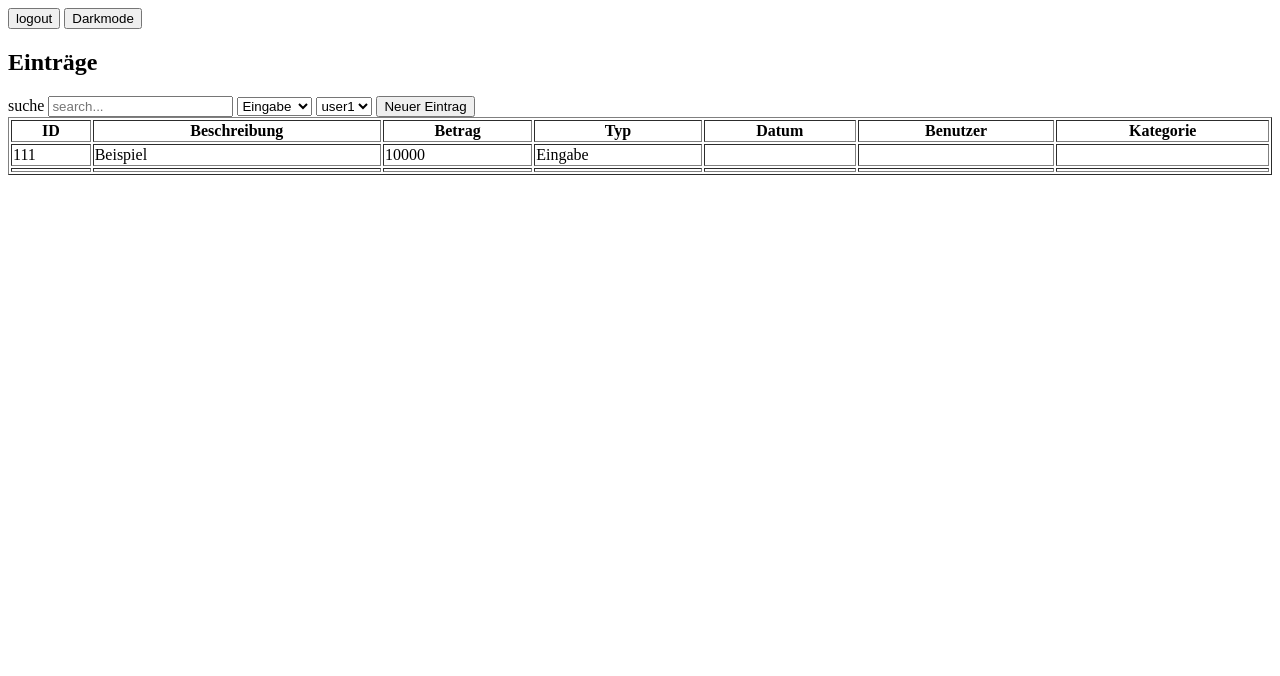
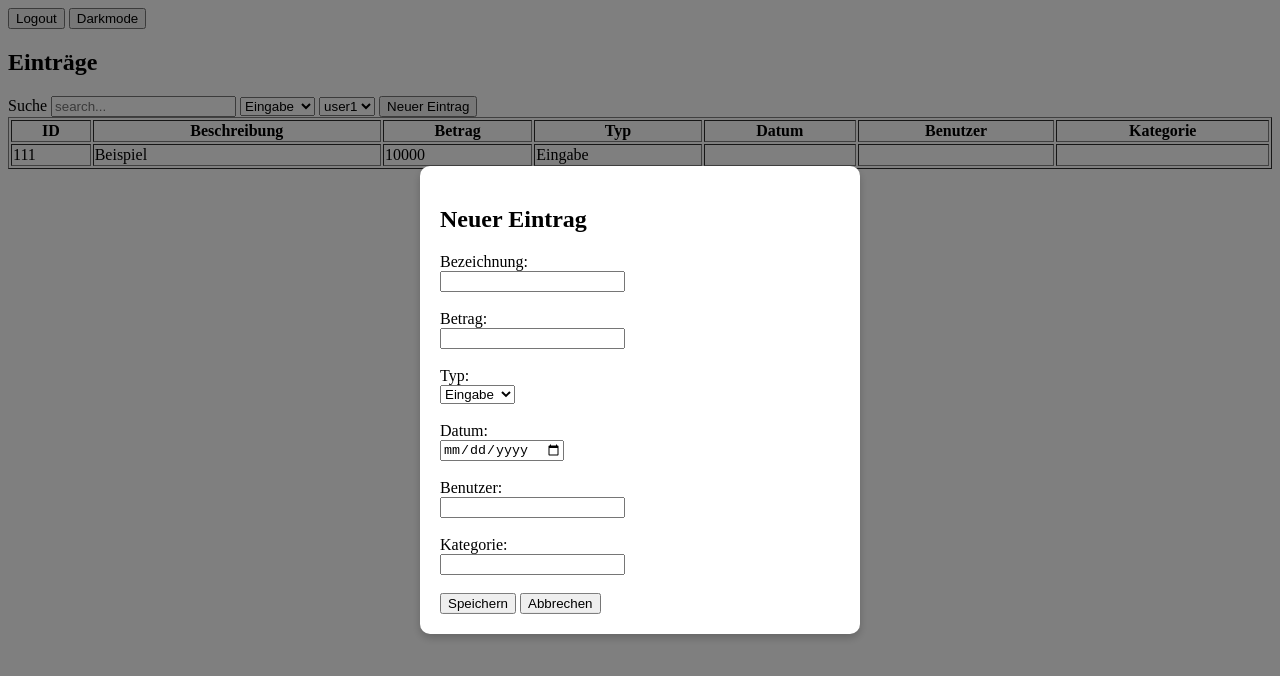
Before and after one commit to mepixop/Haushaltskasse_Website, a plain HTML site: page Entrytable.html in a window 1280 px wide. Both pictures are taken after a click on the button "Neuer Eintrag". Drawn offline with Linux system fonts and the light colour scheme.

Commit message:
Popup-Fenster eingebaut

```diff
--- a/Entrytable.html
+++ b/Entrytable.html
@@ -4,14 +4,42 @@
     <meta charset="UTF-8" />
     <meta name="viewport" content="width=device-width, initial-scale=1.0" />
     <title>Einträge</title>
+    <style>
+      /* Popup-Styles */
+      .popup {
+        display: none; /* Standardmäßig versteckt */
+        position: fixed;
+        top: 50%;
+        left: 50%;
+        transform: translate(-50%, -50%);
+        width: 400px;
+        background-color: white;
+        box-shadow: 0px 4px 8px rgba(0, 0, 0, 0.2);
+        border-radius: 10px;
+        padding: 20px;
+        z-index: 1000;
+      }
+
+      /* Overlay-Styles */
+      .overlay {
+        display: none;
+        position: fixed;
+        top: 0;
+        left: 0;
+        width: 100%;
+        height: 100%;
+        background-color: rgba(0, 0, 0, 0.5);
+        z-index: 999;
+      }
+    </style>
   </head>
   <body>
-    <button>logout</button>
+    <button>Logout</button>
     <button>Darkmode</button>
 
     <h2>Einträge</h2>
 
-    <label for="filter">suche</label>
+    <label for="filter">Suche</label>
     <input type="text" id="search" placeholder="search..." />
 
     <select name="typeFilter" id="typeFilter">
@@ -24,7 +52,7 @@
       <option value="userName2">user2</option>
     </select>
 
-    <button>Neuer Eintrag</button>
+    <button id="newEntryBtn">Neuer Eintrag</button>
 
     <table border="1" width="100%">
       <tr>
@@ -45,15 +73,93 @@
         <td></td>
         <td></td>
       </tr>
-      <tr>
-        <td></td>
-        <td></td>
-        <td></td>
-        <td></td>
-        <td></td>
-        <td></td>
-        <td></td>
-      </tr>
     </table>
+
+    <!-- Overlay -->
+    <div class="overlay" id="overlay"></div>
+
+    <!-- Popup-Formular -->
+    <div class="popup" id="popup">
+      <h2>Neuer Eintrag</h2>
+      <form id="entryForm">
+        <label for="beschreibung">Bezeichnung:</label><br>
+        <input type="text" id="beschreibung" name="beschreibung" required><br><br>
+
+        <label for="betrag">Betrag:</label><br>
+        <input type="number" id="betrag" name="betrag" required><br><br>
+
+        <label for="typ">Typ:</label><br>
+        <select id="typ" name="typ">
+          <option value="Eingabe">Eingabe</option>
+          <option value="Ausgabe">Ausgabe</option>
+        </select><br><br>
+
+        <label for="datum">Datum:</label><br>
+        <input type="date" id="datum" name="datum" required><br><br>
+
+        <label for="benutzer">Benutzer:</label><br>
+        <input type="text" id="benutzer" name="benutzer" required><br><br>
+
+        <label for="kategorie">Kategorie:</label><br>
+        <input type="text" id="kategorie" name="kategorie" required><br><br>
+
+        <button type="submit">Speichern</button>
+        <button type="button" id="cancelBtn">Abbrechen</button>
+      </form>
+    </div>
+
+    <script>
+      // Elemente referenzieren
+      const newEntryBtn = document.getElementById('newEntryBtn');
+      const popup = document.getElementById('popup');
+      const overlay = document.getElementById('overlay');
+      const cancelBtn = document.getElementById('cancelBtn');
+      const entryForm = document.getElementById('entryForm');
+      const table = document.querySelector('table');
+
+      // Popup öffnen
+      newEntryBtn.addEventListener('click', () => {
+        popup.style.display = 'block';
+        overlay.style.display = 'block';
+      });
+
+      // Popup schließen
+      const closePopup = () => {
+        popup.style.display = 'none';
+        overlay.style.display = 'none';
+        entryForm.reset(); // Formular zurücksetzen
+      };
+
+      cancelBtn.addEventListener('click', closePopup);
+      overlay.addEventListener('click', closePopup);
+
+      // Daten verarbeiten und neuen Eintrag speichern
+      entryForm.addEventListener('submit', (e) => {
+        e.preventDefault(); // Verhindert das Neuladen der Seite
+
+        // Daten aus dem Formular erfassen
+        const beschreibung = document.getElementById('beschreibung').value;
+        const betrag = document.getElementById('betrag').value;
+        const typ = document.getElementById('typ').value;
+        const datum = document.getElementById('datum').value;
+        const benutzer = document.getElementById('benutzer').value;
+        const kategorie = document.getElementById('kategorie').value;
+
+        // Neuen Tabelleneintrag erstellen
+        const newRow = table.insertRow();
+        newRow.innerHTML = `
+          <td>Auto-ID</td>
+          <td>${beschreibung}</td>
+          <td>${betrag}</td>
+          <td>${typ}</td>
+          <td>${datum}</td>
+          <td>${benutzer}</td>
+          <td>${kategorie}</td>
+        `;
+
+        // Popup schließen
+        closePopup();
+      });
+    </script>
   </body>
 </html>
```
